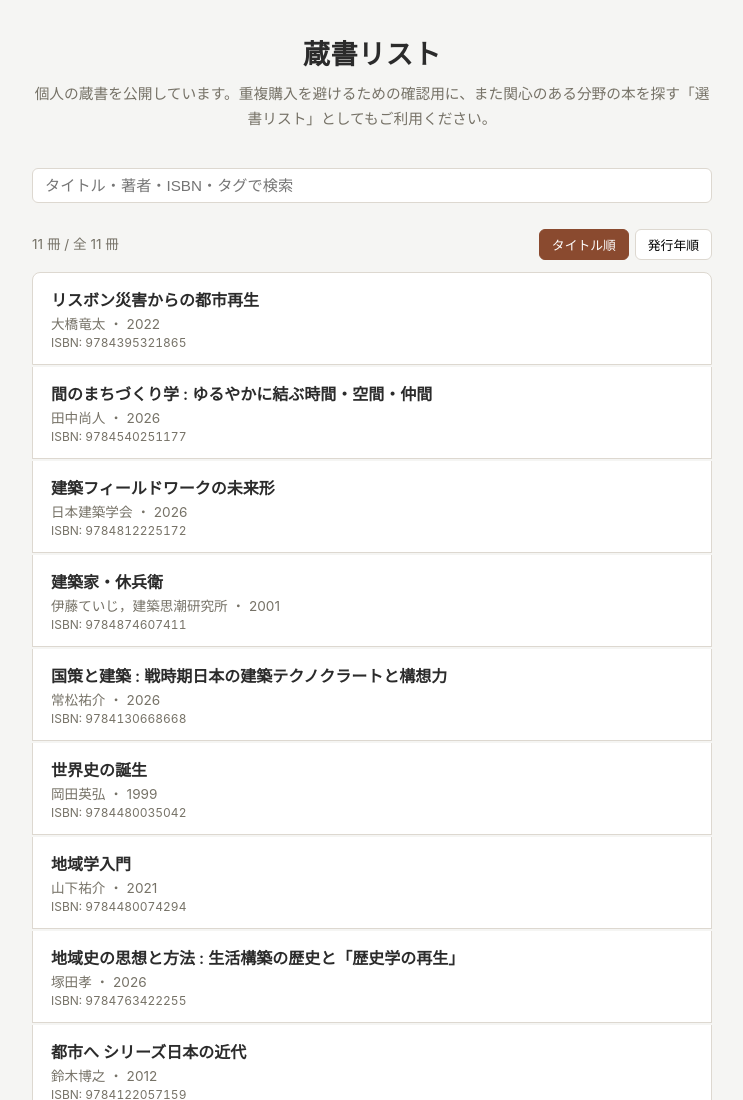
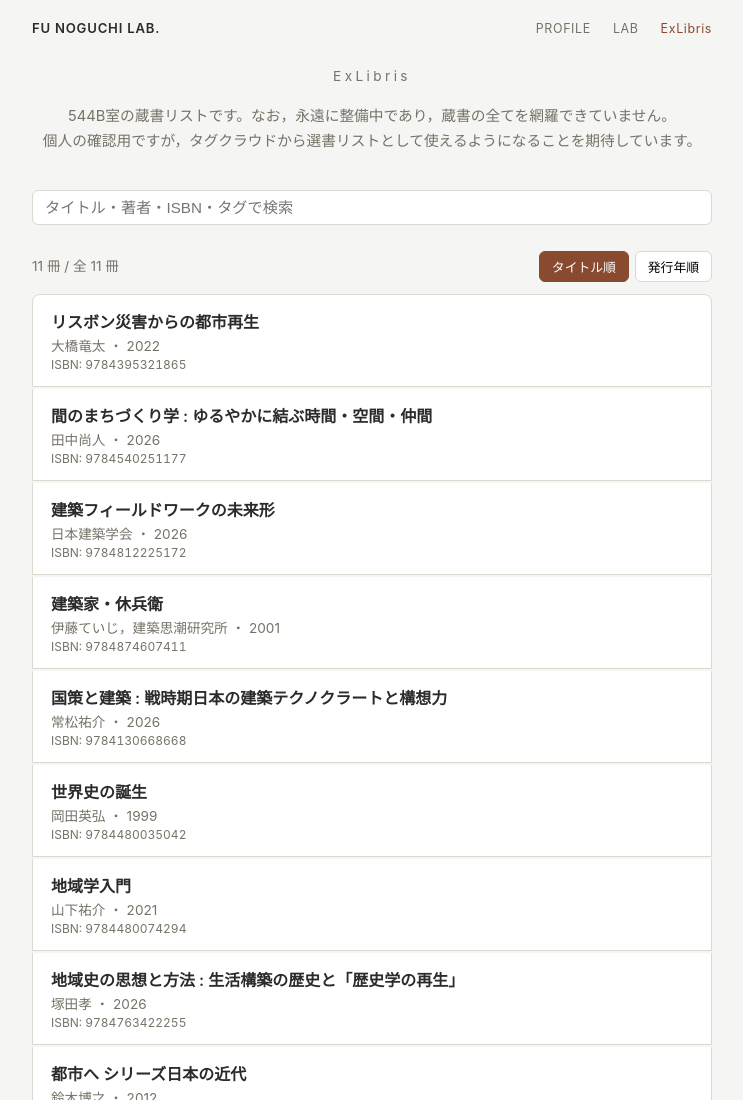
Before and after one commit to yutanoguchi051/ExLibris, a plain HTML site: page index.html in a window 1280 px wide. Shown: the top 1100 px of the page, without its empty margins (268-1011 px from the left). Drawn offline with Linux system fonts and the light colour scheme.

Commit message:
共通ヘッダーの追加と見出し・説明文の変更（ExLibrisキッカー表示、説明文を書き換え）
Co-Authored-By: Claude Sonnet 5 <noreply@anthropic.com>

```diff
--- a/css/public.css
+++ b/css/public.css
@@ -1,8 +1,49 @@
+.site-nav {
+  display: flex;
+  justify-content: space-between;
+  align-items: center;
+  padding: 20px 20px 0;
+  max-width: 720px;
+  margin: 0 auto;
+}
+
+.site-nav .brand {
+  font-weight: 600;
+  letter-spacing: 0.06em;
+  font-size: 0.82rem;
+  color: var(--text);
+  text-decoration: none;
+}
+
+.site-nav .nav-links {
+  display: flex;
+  gap: 22px;
+  font-size: 0.78rem;
+  letter-spacing: 0.05em;
+}
+
+.site-nav .nav-links a,
+.site-nav .nav-links span {
+  text-decoration: none;
+  color: var(--text-muted);
+}
+
+.site-nav .nav-links .current {
+  color: var(--accent-dark);
+}
+
 .site-header {
   padding: 32px 20px 20px;
   max-width: 720px;
   margin: 0 auto;
   text-align: center;
+}
+
+.site-header .kicker {
+  font-size: 0.85rem;
+  letter-spacing: 0.25em;
+  color: var(--text-muted);
+  margin: 0 0 20px;
 }
 
 .site-header h1 {
--- a/index.html
+++ b/index.html
@@ -8,11 +8,20 @@
 <link rel="stylesheet" href="css/public.css">
 </head>
 <body>
+<nav class="site-nav">
+  <a class="brand" href="/">FU NOGUCHI LAB.</a>
+  <div class="nav-links">
+    <a href="https://yutanoguchi051.github.io/">PROFILE</a>
+    <a href="https://yutanoguchi051.github.io/FU-NoguchiLab/">LAB</a>
+    <span class="current">ExLibris</span>
+  </div>
+</nav>
+
 <header class="site-header">
-  <h1>蔵書リスト</h1>
-  <!-- 紹介文はここを自由に書き換えてください -->
+  <p class="kicker">ExLibris</p>
   <p class="intro">
-    個人の蔵書を公開しています。重複購入を避けるための確認用に、また関心のある分野の本を探す「選書リスト」としてもご利用ください。
+    544B室の蔵書リストです。なお，永遠に整備中であり，蔵書の全てを網羅できていません。<br>
+    個人の確認用ですが，タグクラウドから選書リストとして使えるようになることを期待しています。
   </p>
 </header>
 
```
